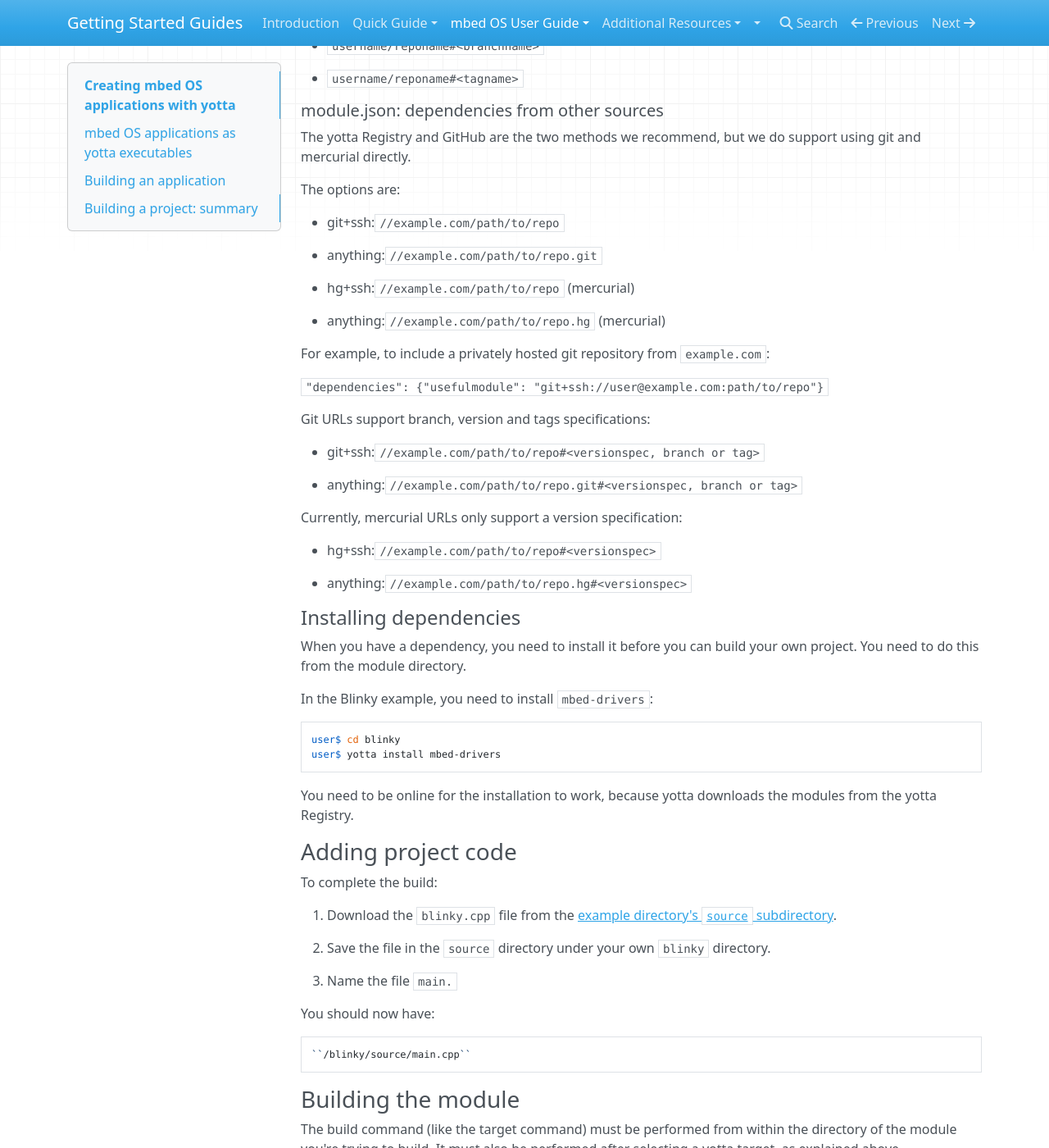
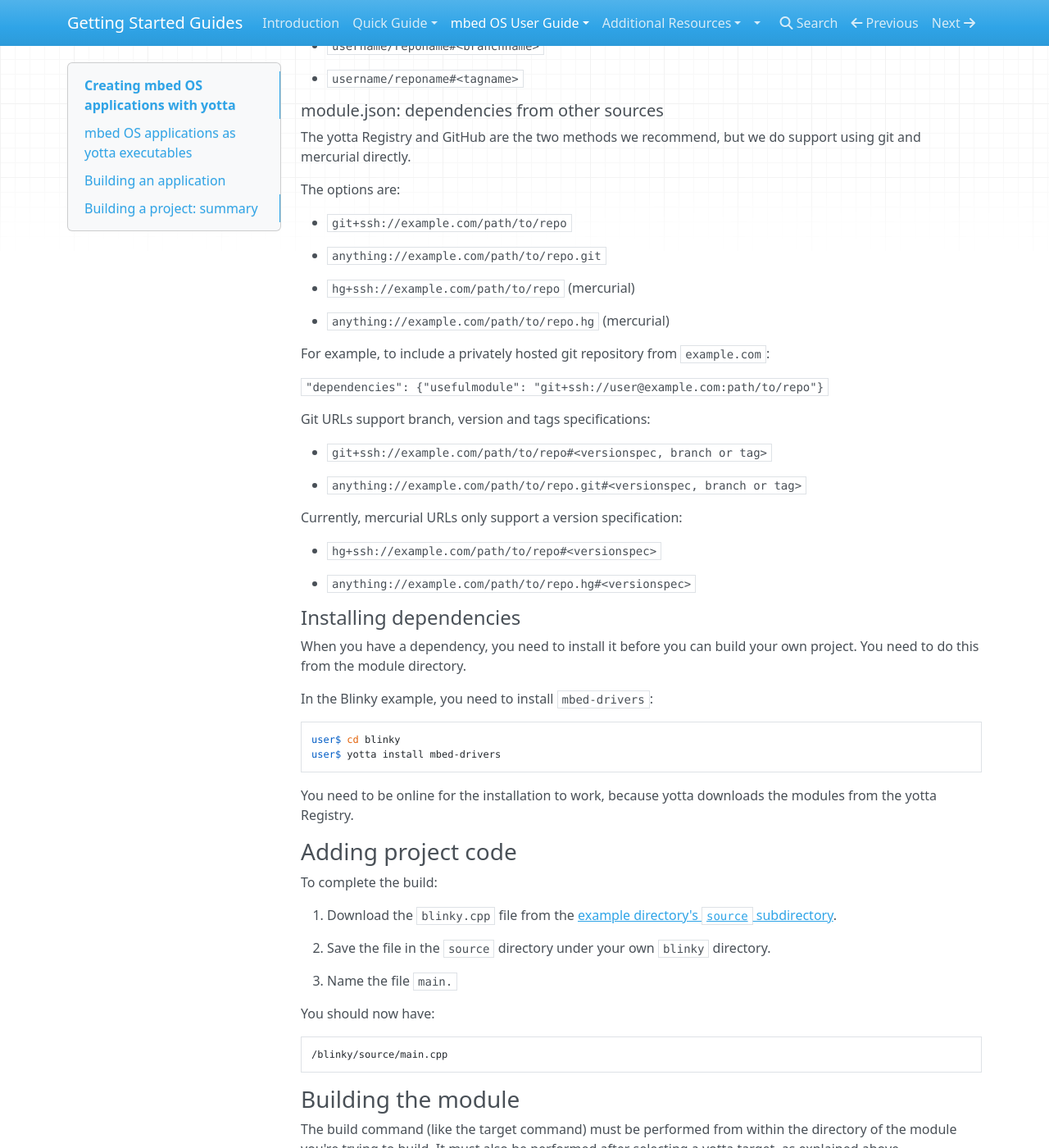
Before and after one commit to ARMmbed/GettingStartedmbedOS, an MkDocs documentation site: the page built from Docs/Full_Guide/app_on_yotta.md, in a window 1280 px wide and 1400 px high, scrolled down 8334 px. Shown: the whole window at 82% size. Built offline with MkDocs 1.6.1, drawn with Linux system fonts in a browser that asks for light colours; nearby versions of some CDN libraries; old or Windows-style settings are respelled for this version of MkDocs.

Commit message:
Fixing format issues

````diff
--- a/Docs/Full_Guide/app_on_yotta.md
+++ b/Docs/Full_Guide/app_on_yotta.md
@@ -231,7 +231,7 @@ To add dependencies from the yotta registry, list them in the ``module.json`` fi
 
 
 ```
-  "dependencies": {
+"dependencies": {
 "mbed-drivers": "~0.8.3",
 	"my_dependency": "^1.2.3"
   },
@@ -283,13 +283,13 @@ The yotta Registry and GitHub are the two methods we recommend, but we do suppor
 
 The options are:
 
-* git+ssh:``//example.com/path/to/repo``
+* ``git+ssh://example.com/path/to/repo``
 
-* anything:``//example.com/path/to/repo.git``
+* ``anything://example.com/path/to/repo.git``
 
-* hg+ssh:``//example.com/path/to/repo`` (mercurial)
+* ``hg+ssh://example.com/path/to/repo`` (mercurial)
 
-* anything:``//example.com/path/to/repo.hg`` (mercurial)
+* ``anything://example.com/path/to/repo.hg`` (mercurial)
 
 For example, to include a privately hosted git repository from ``example.com``:
 
@@ -297,15 +297,15 @@ For example, to include a privately hosted git repository from ``example.com``:
 
 Git URLs support branch, version and tags specifications:
 
-* git+ssh:``//example.com/path/to/repo#<versionspec, branch or tag>``
+* ``git+ssh://example.com/path/to/repo#<versionspec, branch or tag>``
 
-* anything:``//example.com/path/to/repo.git#<versionspec, branch or tag>``
+* ``anything://example.com/path/to/repo.git#<versionspec, branch or tag>``
 
 Currently, mercurial URLs only support a version specification:
 
-* hg+ssh:``//example.com/path/to/repo#<versionspec>``
+* ``hg+ssh://example.com/path/to/repo#<versionspec>``
 
-* anything:``//example.com/path/to/repo.hg#<versionspec>``
+* ``anything://example.com/path/to/repo.hg#<versionspec>``
 
 #### Installing dependencies
 
@@ -332,7 +332,7 @@ To complete the build:
 
 You should now have:
 
-	``/blinky/source/main.cpp``
+	/blinky/source/main.cpp
 
 
 ### Building the module
````
